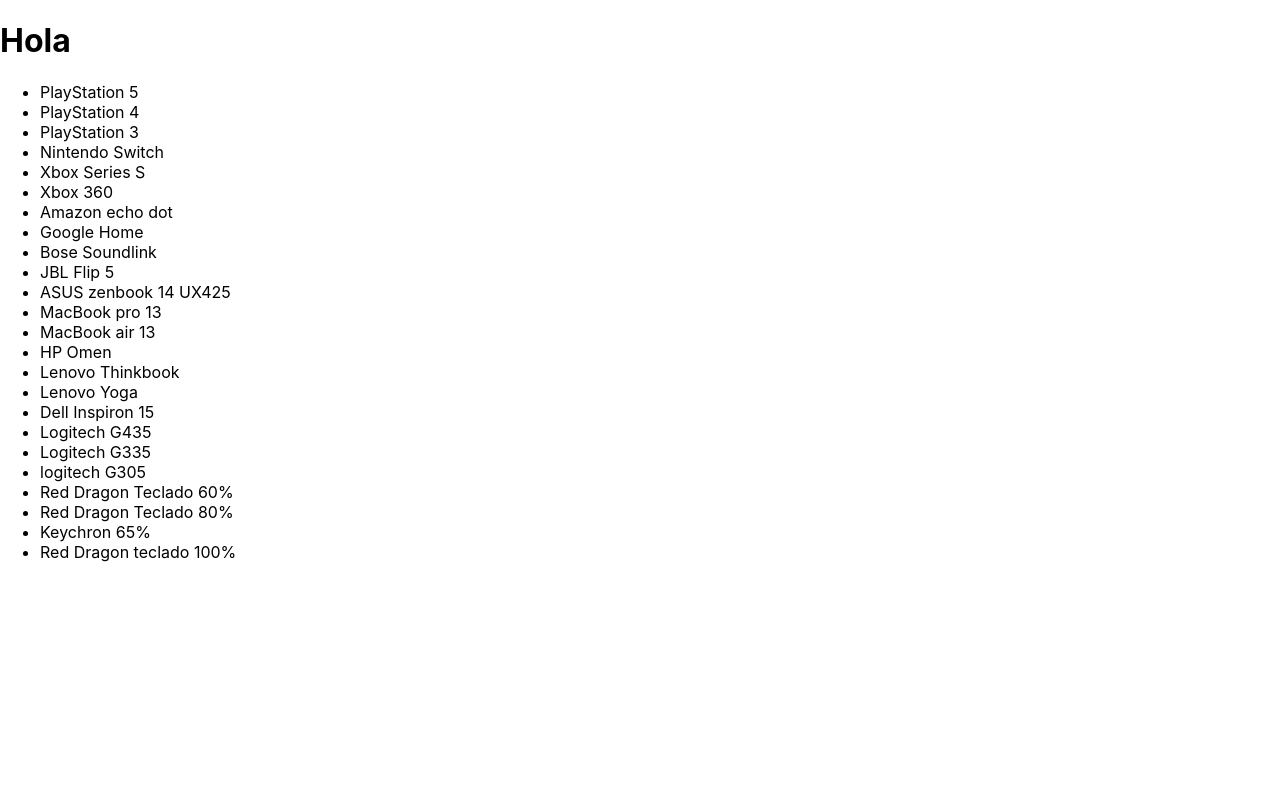
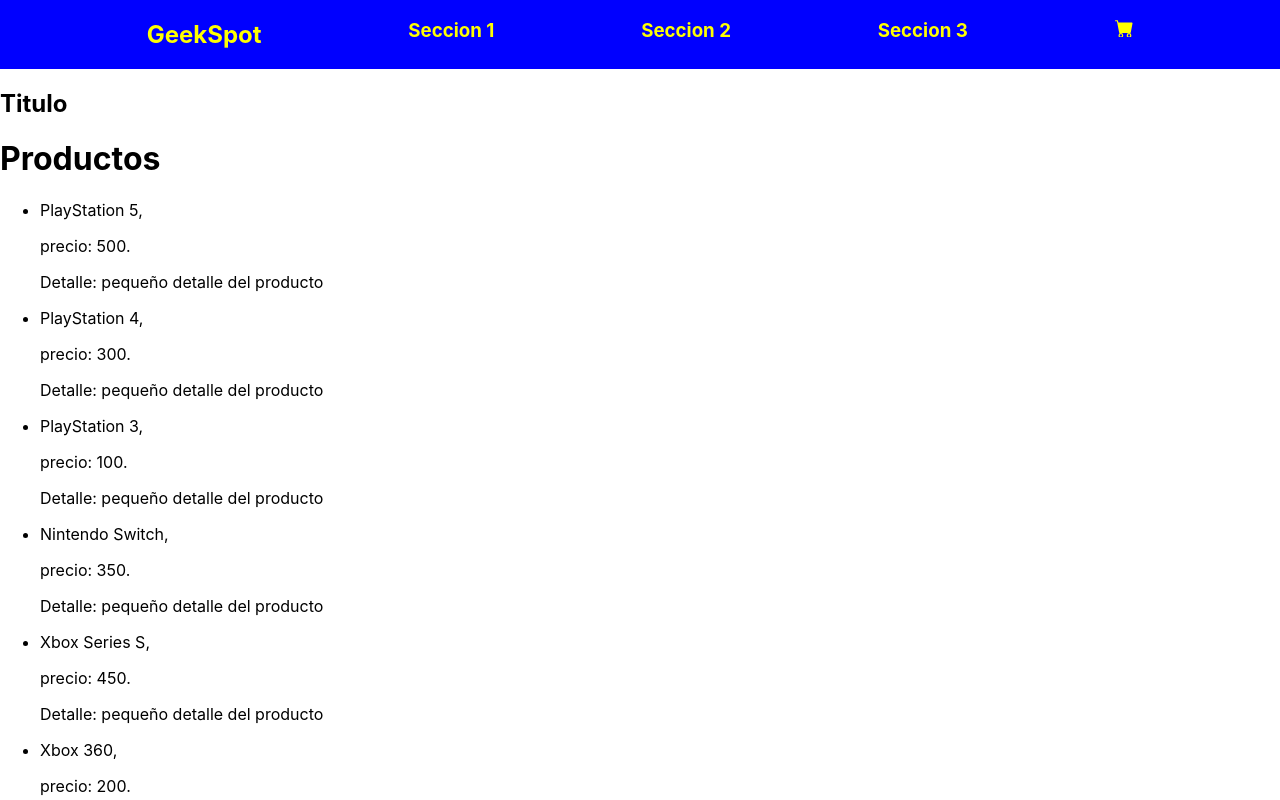
Before and after one commit to lucasperezfernandez/ReactJS-IdeaPerezFernandezLucas, a React (Create React App) app: page / in a window 1280 px wide. Shown: the top 800 px of the page. Built offline with nearby package versions, Linux system fonts and the light colour scheme; data requests are answered from the project's data file.

Commit message:
cambios en los errores entrega 7

```diff
--- a/db.json
+++ b/db.json
@@ -5,168 +5,193 @@
             "title": "PlayStation 5",
             "price": 500,
             "image": "https://store.sony.com.ar/arquivos/menu-ps5.png?v=637300051469000000",
-            "category": "consolas"
+            "category": "consolas",
+            "detail": "pequeño detalle del producto"
+
         },
         {
             "id": 2,
             "title": "PlayStation 4",
             "price": 300,
             "image": "https://gmedia.playstation.com/is/image/SIEPDC/ps4-pro-console-02-en-26oct18?$facebook$",
-            "category": "consolas"
+            "category": "consolas",
+            "detail": "pequeño detalle del producto"
         },
         {
             "id": 3,
             "title": "PlayStation 3",
             "price": 100,
             "image": "https://www.pngall.com/wp-content/uploads/2016/07/PlayStation-PNG-Image-PNG-Image.png",
-            "category": "consolas"
+            "category": "consolas",
+            "detail": "pequeño detalle del producto"
         },
         {
             "id": 4,
             "title": "Nintendo Switch",
             "price": 350,
             "image": "https://upload.wikimedia.org/wikipedia/commons/thumb/b/bc/Nintendo-Switch-wJoyCons-BlRd-Standing-FL.png/1280px-Nintendo-Switch-wJoyCons-BlRd-Standing-FL.png",
-            "category": "consolas"
+            "category": "consolas",
+            "detail": "pequeño detalle del producto"
         },
         {
             "id": 5,
             "title": "Xbox Series S",
             "price": 450,
             "image": "https://res-4.cloudinary.com/grover/image/upload/e_trim/c_limit,f_auto,fl_png8.lossy,h_1280,q_auto,w_1280/v1599666268/vvna09tuxefif8kwhi9a.png",
-            "category": "consolas"
+            "category": "consolas",
+            "detail": "pequeño detalle del producto"
         },
         {
             "id": 6,
             "title": "Xbox 360",
             "price": 200,
             "image": "https://upload.wikimedia.org/wikipedia/commons/1/17/Xbox_360_S.png",
-            "category": "consolas"
+            "category": "consolas",
+            "detail": "pequeño detalle del producto"
         },
         {
             "id": 7,
             "title": "Amazon echo dot",
             "price": 300,
             "image": "https://images.unsplash.com/photo-1568910748155-01ca989dbdd6?ixlib=rb-1.2.1&ixid=MnwxMjA3fDB8MHxwaG90by1wYWdlfHx8fGVufDB8fHx8&auto=format&fit=crop&w=1170&q=80",
-            "category": "parlantes"
+            "category": "parlantes",
+            "detail": "pequeño detalle del producto"
         },
         {
             "id": 8,
             "title": "Google Home",
             "price": 275,
             "image": "http://catalogo.claro.com.ec/uploads/imgs/productos/google-home-mini/blanco/zoom/01-google-home-mini-blanco-front.png",
-            "category": "parlantes"
+            "category": "parlantes",
+            "detail": "pequeño detalle del producto"
         },
         {
             "id": 9,
             "title": "Bose Soundlink",
             "price": 220,
             "image": "https://assets.bose.com/content/dam/Bose_DAM/Web/consumer_electronics/global/products/speakers/soundlink_mini_ii/product_silo_images/soundlink_mini_II_carbon_EC.psd/jcr:content/renditions/cq5dam.web.320.320.png",
-            "category": "parlantes"
+            "category": "parlantes",
+            "detail": "pequeño detalle del producto"
         },
         {
             "id": 10,
             "title": "JBL Flip 5",
             "price": 280,
             "image": "https://www.jbl.es/dw/image/v2/AAUJ_PRD/on/demandware.static/-/Sites-masterCatalog_Harman/default/dwf4187a12/JBL_Flip5_Product%20Photo_Side_MidnightBlack-1605x1605-DS3.png?sw=537&sfrm=png",
-            "category": "parlantes"
+            "category": "parlantes",
+            "detail": "pequeño detalle del producto"
         },
         {
             "id": 11,
             "title": "ASUS zenbook 14 UX425",
             "price": 900,
             "image": "https://dlcdnwebimgs.asus.com/gain/35665ff7-8414-487d-b19e-ceaaf51b1e7d/w800",
-            "category": "notebooks"
+            "category": "notebooks",
+            "detail": "pequeño detalle del producto"
         },
         {
             "id": 12,
             "title": "MacBook pro 13",
             "price": 1200,
             "image": "https://cdn.pixabay.com/photo/2020/06/26/12/21/macbook-pro-5342546_1280.png",
-            "category": "notebooks"
+            "category": "notebooks",
+            "detail": "pequeño detalle del producto"
         },
         {
             "id": 13,
             "title": "MacBook air 13",
             "price": 900,
             "image": "https://support.apple.com/library/APPLE/APPLECARE_ALLGEOS/SP825/macbookair.png",
-            "category": "notebooks"
+            "category": "notebooks",
+            "detail": "pequeño detalle del producto"
         },
         {
             "id": 14,
             "title": "HP Omen",
             "price": 800,
             "image": "https://www.hp.com/mx/es/images/02_hero_r1_700x500_tcm230_2638293_tcm230_2638346_tcm230-2638293.png",
-            "category": "notebooks"
+            "category": "notebooks",
+            "detail": "pequeño detalle del producto"
         },
         {
             "id": 15,
             "title": "Lenovo Thinkbook",
             "price": 650,
             "image": "https://www.lenovo.com/medias/lenovo-laptops-thinkbook-series-14s-hero.png?context=bWFzdGVyfHJvb3R8OTE1OTF8aW1hZ2UvcG5nfGg5Yi9oM2IvMTExNDA0NzA0MDcxOTgucG5nfGUxZDVkNjkwZmFlODFlM2VhZTc3YjEyY2NmMjljYTMwZjVjNDk2NDIzMmM3NzU0Yjk3NGJiNzIzY2NlYjczM2E",
-            "category": "notebooks"
+            "category": "notebooks",
+            "detail": "pequeño detalle del producto"
         },
         {
             "id": 16,
             "title": "Lenovo Yoga",
             "price": 400,
             "image": "https://www.lenovo.com/medias/lenovo-laptop-yoga-710-14-hero.png?context=bWFzdGVyfHJvb3R8NjA1NDd8aW1hZ2UvcG5nfGgyNC9oZTQvOTQ1MjE3NzQyNDQxNC5wbmd8MDIwNmM0NGQ3ZWNjNGMzMGY0NmViZmVmYjA1MzE5YWE1ZDA1NGIwYjU5MmIwYmFkNzZmYWMzZTA3ZDQwMzMzNA",
-            "category": "notebooks"
+            "category": "notebooks",
+            "detail": "pequeño detalle del producto"
         },
         {
             "id": 17,
             "title": "Dell Inspiron 15",
             "price": 750,
             "image": "https://i.dell.com/is/image/DellContent//content/dam/global-asset-library/Products/Notebooks/Inspiron/15_3501_non-touch/in3501nt_cnb_00055lf110_bk.psd?fmt=png-alpha&pscan=auto&scl=1&hei=402&wid=647&qlt=100,0&resMode=sharp2&size=647,402",
-            "category": "notebooks"
+            "category": "notebooks",
+            "detail": "pequeño detalle del producto"
         },
         {
             "id": 18,
             "title": "Logitech G435",
             "price": 200,
             "image": "https://resource.logitechg.com/content/dam/gaming/en/products/g435/swatches/g435-gaming-headset-gallery-1-black.png",
-            "category": "perifericos"
+            "category": "perifericos",
+            "detail": "pequeño detalle del producto"
         },
         {
             "id": 100,
             "title": "Logitech G335",
             "price": 60,
             "image": "https://resource.logitechg.com/w_659,c_limit,f_auto,q_auto,f_auto,dpr_2.0/d_transparent.gif/content/dam/gaming/en/products/g335/g335-black-gallery-1.png?v=1",
-            "category": "perifericos"
+            "category": "perifericos",
+            "detail": "pequeño detalle del producto"
         },
         {
             "id": 20,
             "title": "logitech G305",
             "price": 80,
             "image": "https://www.logitechg.com/content/dam/products/gaming/gaming-mice/g305-lightspeed-wireless-gaming-mouse/g304-g305-lightspeed-wireless-gaming-mouse21.png",
-            "category": "perifericos"
+            "category": "perifericos",
+            "detail": "pequeño detalle del producto"
         },
         {
             "id": 21,
             "title": "Red Dragon Teclado 60%",
             "price": 95,
             "image": "https://redragon.es/content/uploads/2021/07/DRAGONBORN.png",
-            "category": "perifericos"
+            "category": "perifericos",
+            "detail": "pequeño detalle del producto"
         },
         {
             "id": 22,
             "title": "Red Dragon Teclado 80%",
             "price": 75,
             "image": "http://d2r9epyceweg5n.cloudfront.net/stores/001/418/967/products/redragon-k522rgb-kumara-white-11-aacca7e8bfdefa5db316138599907615-640-0.png",
-            "category": "perifericos"
+            "category": "perifericos",
+            "detail": "pequeño detalle del producto"
         },
         {
             "id": 23,
             "title": "Keychron 65%",
             "price": 185,
             "image": "https://cdn.shopify.com/s/files/1/0059/0630/1017/t/5/assets/pf-6fee5ffe--20213516269.jpg?v=1614933099",
-            "category": "perifericos"
+            "category": "perifericos",
+            "detail": "pequeño detalle del producto"
         },
         {
             "id": 24,
             "title": "Red Dragon teclado 100%",
             "price": 80,
             "image": "https://cdn.shopify.com/s/files/1/2695/9506/products/Bluetooth2.4GhzWiredUltra-ThinLowProfileGamingKeyboard_450x450.png?v=1626334705",
-            "category": "perifericos"
+            "category": "perifericos",
+            "detail": "pequeño detalle del producto"
         }
     ]
 }
--- a/src/App.js
+++ b/src/App.js
@@ -2,45 +2,24 @@
 // import './components/NavBar/NavBar.css';
 // import NavBar from './components/NavBar/NavBar';
 // import ItemListContainer from './components/IndexBody/ItemListContainer';
-// // import MyClassComponent from './components/MyClassComponent';
-// // import MyFunctionalComponent from './components/MyFunctionalComponent';
-// import ItemCount from './components/ItemCount';
+// import MyClassComponent from './components/MyClassComponent';
+// import MyFunctionalComponent from './components/MyFunctionalComponent';
+import ItemCount from './components/ItemCount';
 import { useEffect, useState } from 'react';
+import NavBar from './components/NavBar/NavBar';
+import GetProducts from './components/items/Item';
+
 // import { getProductos } from './components/items/Item';
 
 function App() {
-  const [poke, setPoke] = useState([]);
-  const [isLoading, setIsLoading] = useState(false);
-  const [error, setError] = useState(null);
-
-
-  useEffect(() => {
-    const URL = 'http://localhost:3500/items'
-
-    setIsLoading(true)
-    fetch(URL)
-      .then((response) => response.json())
-      .then((json) => setPoke(json))
-      .catch((err) => setError (err))
-      .finally(() => setIsLoading(false));
-  }, []);
-
-  if(isLoading){
-    return <p>Carrgando los poke...</p>
-  }else if (error){
-    return <p>Ha habido un error {error.message}</p>
-  }else {
-    return(
-      <div>
-        <h1>Hola</h1>
-        <ul>
-          {poke.map((items) => {
-            return <li key={items.id}>{items.title}</li>;
-          })}
-        </ul>
-      </div>
-    )
-  }
+return (
+  <div>
+    <NavBar></NavBar>
+    <h2>Titulo</h2>
+    <GetProducts></GetProducts>
+    <ItemCount name="Boton Prueba" stock= {5}/>
+  </div>
+)
 
 }
 export default App;
@@ -59,17 +38,3 @@
     //   {/* <MyClassComponent/>
     //   <MyFunctionalComponent/> */}
     //   <ItemCount name="Boton Prueba" stock= {5}/>
-    //   <ul>
-    //     {products.map((product) => (
-    //         <li key={ product.id }> {product.name} precio: {product.price} </li>
-    //     ))}
-    //   </ul>
-    // </div>
-
-    // ASYNC DENTRO DEL USE EFFECT EN FUNCION
-        // const getPoke = async() => {
-    //   const response = await fetch(URL);
-    //   const json = response.json()
-    //   console.log(json)
-    // };
-    // getPoke();
--- a/src/components/items/Item.js
+++ b/src/components/items/Item.js
@@ -1,13 +1,40 @@
-export const products = [
-    {id: 0, name: "Macbook Pro", price: 1200},
-    {id: 1, name: "PlayStation", price: 600},
-    {id: 2, name: "Nintendo Switch", price: 450},
-    {id: 3, name: "Parlante", price: 150},
-];
+import { useEffect, useState } from 'react';
 
 
-export function getProductos() {
-    return new Promise(( resolve, reject) => {
-        setTimeout(() => resolve(products), 2000);
-    });
+
+function GetProducts() {
+    const [poke, setPoke] = useState([]);
+    const [isLoading, setIsLoading] = useState(false);
+    const [error, setError] = useState(null);
+
+
+    useEffect(() => {
+        const URL = 'http://localhost:3500/items'
+
+        setIsLoading(true)
+        fetch(URL)
+            .then((response) => response.json())
+            .then((json) => setPoke(json))
+            .catch((err) => setError(err))
+            .finally(() => setIsLoading(false));
+    }, []);
+
+    if (isLoading) {
+        return <p>Carrgando los poke...</p>
+    } else if (error) {
+        return <p>Ha habido un error {error.message}</p>
+    } else {
+        return (
+            <div>
+                <h1>Productos</h1>
+                <ul>
+                    {poke.map((items) => {
+                        return <li key={items.id}>{items.title}, <p>precio: {items.price}.</p> <p>Detalle: {items.detail}</p></li>;
+
+                    })}
+                </ul>
+            </div>
+        )
+    }
 }
+export default GetProducts;
```
